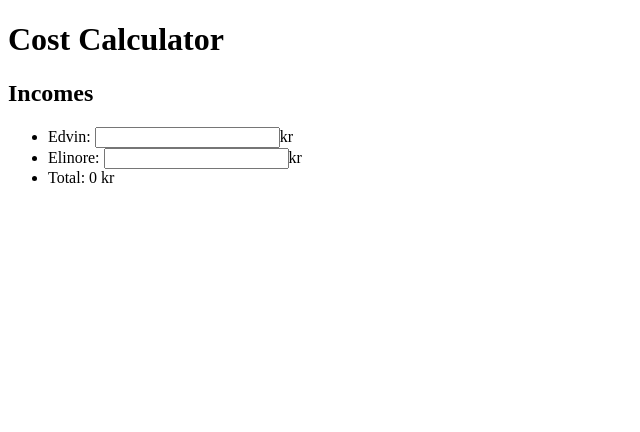
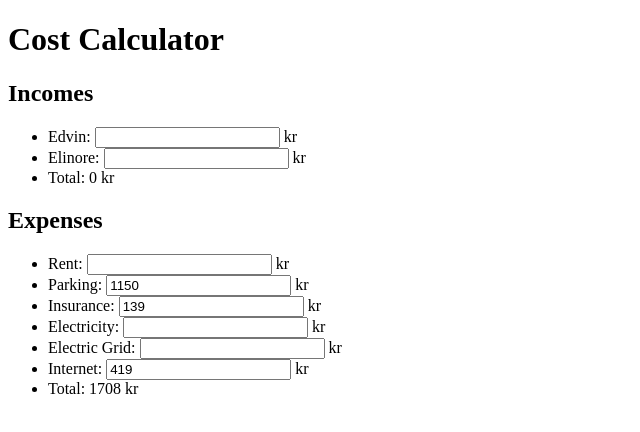
Before and after one commit to elidholm/fair-share, a React (Vite) app: page / in a window 1280 px wide. Shown: the top 432 px of the page, without its empty margins (0-640 px from the left). Built offline with nearby package versions, Linux system fonts and the light colour scheme.

Commit message:
feat: Add input fields for expences

```diff
--- a/src/CostCalculator.jsx
+++ b/src/CostCalculator.jsx
@@ -5,7 +5,12 @@ function CostCalculator() {
   const [edvinIncome, setEdvinIncome] = useState();
   const [elinoreIncome, setElinoreIncome] = useState();
 
-  const [rent, setRent] = useState(0);
+  const [rent, setRent] = useState();
+  const [parking, setParking] = useState(1150);
+  const [insurance, setInsurance] = useState(139);
+  const [electricity, setElectricity] = useState();
+  const [electricGrid, setElectricGrid] = useState();
+  const [internet, setInternet] = useState(419);
 
 
   function handleEdvinIncomeChange(event) {
@@ -16,23 +21,57 @@ function CostCalculator() {
     setElinoreIncome(parseFloat(event.target.value));
   }
 
-  const totalIncome = parseFloat(edvinIncome) > 0 || parseFloat(elinoreIncome) > 0
+  function handleRentChange(event) {
+    setRent(parseFloat(event.target.value));
+  }
+
+  function handleParkingChange(event) {
+    setParking(parseFloat(event.target.value));
+  }
+
+  function handleInsuranceChange(event) {
+    setInsurance(parseFloat(event.target.value));
+  }
+
+  function handleElectricityChange(event) {
+    setElectricity(parseFloat(event.target.value));
+  }
+
+  function handleElectricGridChange(event) {
+    setElectricGrid(parseFloat(event.target.value));
+  }
+
+  function handleInternetChange(event) {
+    setInternet(parseFloat(event.target.value));
+  }
+
+  const
+    totalIncome = parseFloat(edvinIncome) > 0 || parseFloat(elinoreIncome) > 0
     ? (parseFloat(edvinIncome) || 0) + (parseFloat(elinoreIncome) || 0)
+    : 0;
+
+  const
+    totalExpenses = parseFloat(rent) > 0 || parseFloat(parking) > 0 || parseFloat(insurance) > 0 || parseFloat(electricity) > 0 || parseFloat(electricGrid) > 0 || parseFloat(internet) > 0
+    ? (parseFloat(rent) || 0) + (parseFloat(parking) || 0) + (parseFloat(insurance) || 0) + (parseFloat(electricity) || 0) + (parseFloat(electricGrid) || 0) + (parseFloat(internet) || 0)
     : 0;
 
   return( <div>
             <h1>Cost Calculator</h1>
             <h2>Incomes</h2>
             <ul>
-              <li>
-                Edvin: <input type="number" value={edvinIncome} onChange={handleEdvinIncomeChange} />kr
-              </li>
-              <li>
-                Elinore: <input type="number" value={elinoreIncome} onChange={handleElinoreIncomeChange} />kr
-              </li>
-              <li>
-                Total: {totalIncome} kr
-              </li>
+              <li>Edvin: <input type="number" value={edvinIncome} onChange={handleEdvinIncomeChange} /> kr</li>
+              <li>Elinore: <input type="number" value={elinoreIncome} onChange={handleElinoreIncomeChange} /> kr</li>
+              <li>Total: {totalIncome} kr</li>
+            </ul>
+            <h2>Expenses</h2>
+            <ul>
+              <li>Rent: <input type="number" value={rent} onChange={handleRentChange} /> kr</li>
+              <li>Parking: <input type="number" value={parking} onChange={handleParkingChange} /> kr</li>
+              <li>Insurance: <input type="number" value={insurance} onChange={handleInsuranceChange} /> kr</li>
+              <li>Electricity: <input type="number" value={electricity} onChange={handleElectricityChange} /> kr</li>
+              <li>Electric Grid: <input type="number" value={electricGrid} onChange={handleElectricGridChange} /> kr </li>
+              <li>Internet: <input type="number" value={internet} onChange={handleInternetChange} /> kr</li>
+              <li>Total: {totalExpenses} kr</li>
             </ul>
           </div>);
 }
```
